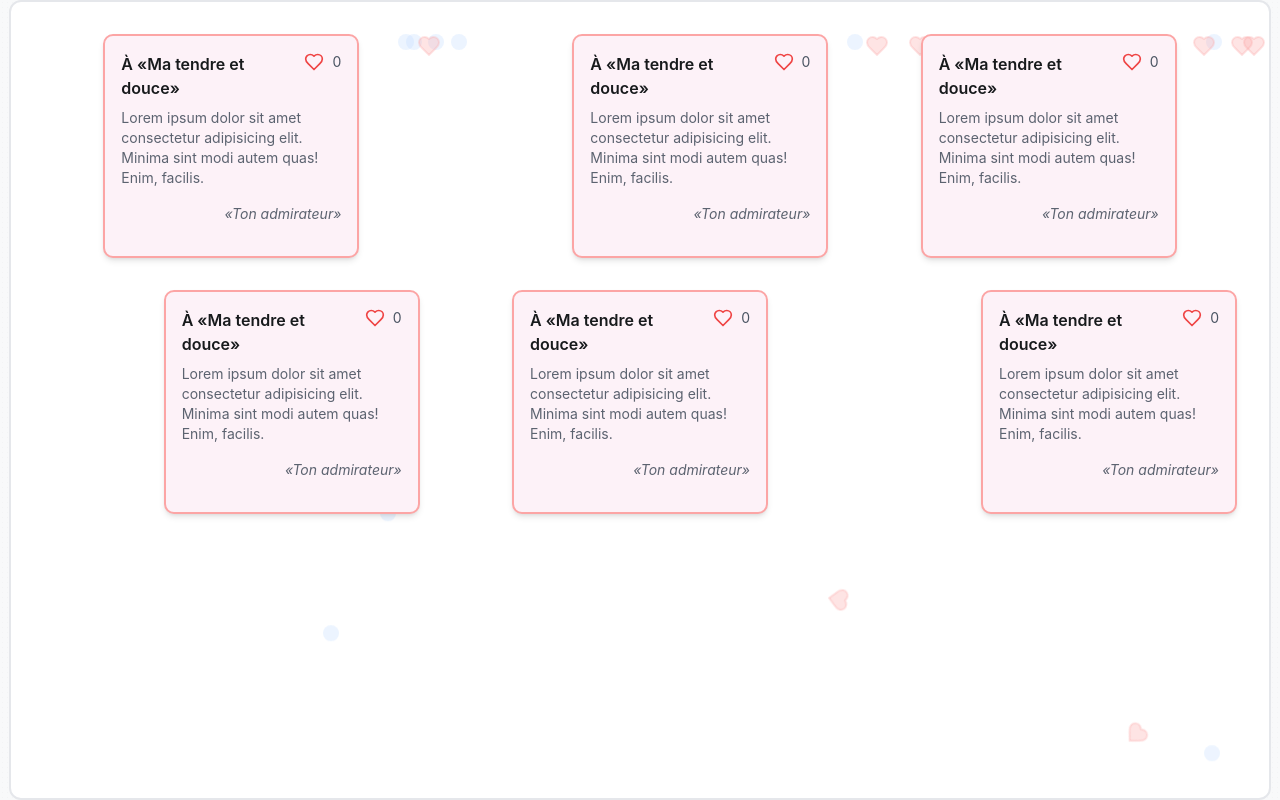
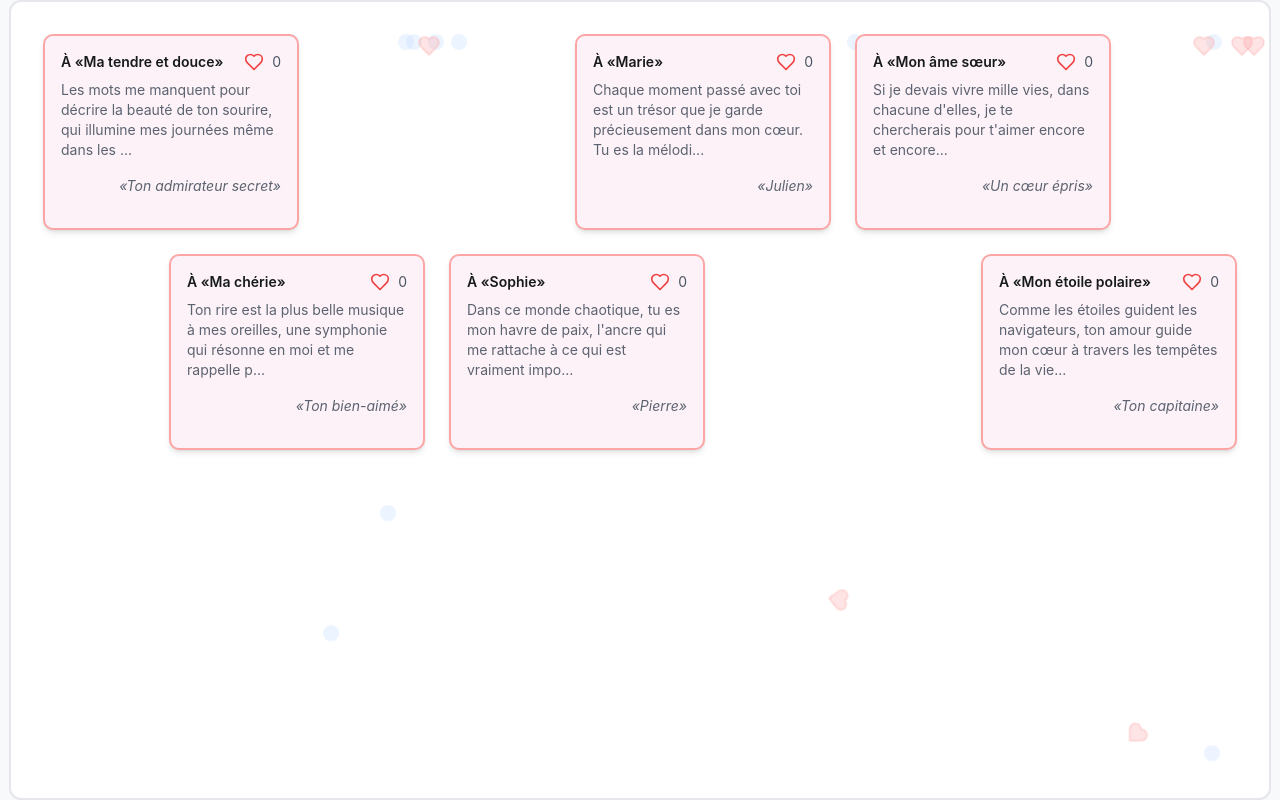
Before and after one commit to club-genie-informatique-enspy/hello-word, a Next.js app: page /v2/messages in a window 1280 px wide. Built offline with nearby package versions, Linux system fonts and the light colour scheme.

Commit message:
Correction page des messages

```diff
--- a/app/v2/messages/page.jsx
+++ b/app/v2/messages/page.jsx
@@ -1,6 +1,49 @@
 'use client'
 import React, { useState, useEffect } from 'react';
-import { Heart } from 'lucide-react';
+import { Heart, X } from 'lucide-react';
+
+// Styles intégrés pour les animations
+const AnimationStyles = () => (
+  <style jsx global>{`
+    @keyframes float {
+      0% { transform: translateY(100vh); opacity: 0; }
+      10% { opacity: 1; }
+      90% { opacity: 1; }
+      100% { transform: translateY(-100px); opacity: 0; }
+    }
+
+    @keyframes sideWays {
+      0% { margin-left: 0; }
+      50% { margin-left: 50px; }
+      100% { margin-left: 0; }
+    }
+
+    @keyframes floatHeart {
+      0% { transform: translateY(100vh) rotate(0deg); opacity: 0; }
+      10% { opacity: 1; }
+      90% { opacity: 1; }
+      100% { transform: translateY(-100px) rotate(360deg); opacity: 0; }
+    }
+
+    @keyframes floatAway {
+      0% {
+        transform: translate(0, 0) rotate(0deg) scale(1);
+        opacity: 1;
+      }
+      100% {
+        transform: translate(var(--tx, 50px), var(--ty, -50px)) rotate(var(--r, 90deg)) scale(0);
+        opacity: 0;
+      }
+    }
+
+    .animate-float-away:nth-child(1) { --tx: 60px; --ty: -40px; --r: 45deg; }
+    .animate-float-away:nth-child(2) { --tx: 40px; --ty: -60px; --r: 90deg; }
+    .animate-float-away:nth-child(3) { --tx: 10px; --ty: -70px; --r: 135deg; }
+    .animate-float-away:nth-child(4) { --tx: -20px; --ty: -60px; --r: 180deg; }
+    .animate-float-away:nth-child(5) { --tx: -40px; --ty: -40px; --r: 225deg; }
+    .animate-float-away:nth-child(6) { --tx: -50px; --ty: -10px; --r: 270deg; }
+  `}</style>
+);
 
 // Composant pour les bulles flottantes
 const FloatingBubble = ({ delay }) => (
@@ -37,7 +80,7 @@ const LikeAnimation = ({ top, left }) => (
         <Heart
           key={i}
           size={16}
-          className="absolute text-red-500 animate-float-away"
+          className="absolute left-52 text-red-500 animate-float-away"
           style={{
             animation: `floatAway 1s forwards ${i * 0.1}s`,
             transform: `rotate(${i * 60}deg)`
@@ -48,9 +91,14 @@ const LikeAnimation = ({ top, left }) => (
   </div>
 );
 
-const MessageCard = ({ message, onHeartClick, isLiked, likeCount, isRight }) => {
+// Popup Modal Component
+const MessageModal = ({ messageData, isOpen, onClose, isLiked, likeCount, onHeartClick }) => {
   const [showAnimation, setShowAnimation] = useState(false);
   const [animationPosition, setAnimationPosition] = useState({ top: 0, left: 0 });
+
+  if (!isOpen || !messageData) return null;
+
+  const { sender, contenu, receiver } = messageData;
 
   const handleHeartClick = (e) => {
     const rect = e.currentTarget.getBoundingClientRect();
@@ -64,12 +112,81 @@ const MessageCard = ({ message, onHeartClick, isLiked, likeCount, isRight }) =>
   };
 
   return (
-    <div className={`relative p-4 bg-pink-50 rounded-lg border-2 border-red-300 w-64 shadow-md
-      hover:shadow-lg transition-shadow duration-300
+    <div className="fixed inset-0 bg-black/50 flex items-center justify-center z-50 p-4" onClick={onClose}>
+      <div className="bg-white border-2 border-red-700 rounded-lg w-full max-w-md max-h-[80vh] overflow-y-auto shadow-xl" onClick={e => e.stopPropagation()}>
+        <div className="p-6 relative">
+          <div className="flex justify-between items-start mb-4">
+            <h3 className="text-xl text-red-400 font-semibold">À «{receiver}»</h3>
+            <button
+              onClick={onClose}
+              className="text-gray-500 hover:text-gray-700 focus:outline-none"
+            >
+              <X size={20} />
+            </button>
+          </div>
+
+          <div className="mb-6">
+            <p className="mb-4">{contenu}</p>
+          </div>
+
+          <div className="flex justify-between items-center">
+            <p className="text-right italic text-sm">«{sender}»</p>
+            <div className="flex items-center gap-2">
+              <button
+                onClick={handleHeartClick}
+                className="focus:outline-none transform transition-transform hover:scale-110"
+              >
+                <Heart
+                  className={`w-6 h-6 transition-colors duration-300 ${isLiked ? 'fill-red-500 text-red-500' : 'text-red-500'}`}
+                />
+              </button>
+              <span className="text-gray-600">{likeCount}</span>
+            </div>
+          </div>
+
+          {showAnimation && <LikeAnimation {...animationPosition} />}
+        </div>
+      </div>
+    </div>
+  );
+};
+
+const MessageCard = ({ messageData, onHeartClick, isLiked, likeCount, isRight }) => {
+  const [showAnimation, setShowAnimation] = useState(false);
+  const [animationPosition, setAnimationPosition] = useState({ top: 0, left: 0 });
+  const [isModalOpen, setIsModalOpen] = useState(false);
+
+  if (!messageData) return null;
+
+  const { sender, contenu, receiver } = messageData;
+
+  // Message to display (truncated)
+  const truncatedContent = contenu.length > 100
+    ? `${contenu.substring(0, 100)}...`
+    : contenu;
+
+  const handleHeartClick = (e) => {
+    e.stopPropagation();
+    const rect = e.currentTarget.getBoundingClientRect();
+    setAnimationPosition({
+      top: e.clientY - rect.top,
+      left: e.clientX - rect.left,
+    });
+    setShowAnimation(true);
+    onHeartClick();
+    setTimeout(() => setShowAnimation(false), 1000);
+  };
+
+  return (
+    <>
+      <div
+        className={`relative p-4 bg-pink-50 rounded-lg border-2 border-red-300 w-full max-w-64 shadow-md
+          hover:shadow-lg transition-all duration-300 cursor-pointer
           ${isRight ? 'ml-auto' : ''}`}
+        onClick={() => setIsModalOpen(true)}
       >
         <div className="flex justify-between items-start mb-2">
-        <span className="font-semibold">À «Ma tendre et douce»</span>
+          <span className="font-semibold text-sm">À «{receiver}»</span>
           <div className="flex items-center gap-2">
             <button
               onClick={handleHeartClick}
@@ -83,21 +200,62 @@ const MessageCard = ({ message, onHeartClick, isLiked, likeCount, isRight }) =>
           </div>
         </div>
 
-      <p className="text-sm mb-4">
-        Lorem ipsum dolor sit amet consectetur adipisicing elit.
-        Minima sint modi autem quas! Enim, facilis.
-      </p>
+        <p className="text-sm mb-4">{truncatedContent}</p>
 
-      <p className="text-right italic text-sm">«Ton admirateur»</p>
+        <p className="text-right italic text-sm">«{sender}»</p>
 
         {showAnimation && <LikeAnimation {...animationPosition} />}
       </div>
+
+      <MessageModal
+        messageData={messageData}
+        isOpen={isModalOpen}
+        onClose={() => setIsModalOpen(false)}
+        isLiked={isLiked}
+        likeCount={likeCount}
+        onHeartClick={onHeartClick}
+      />
+    </>
   );
 };
 
 const LoveMessagesBoard = () => {
   const [likes, setLikes] = useState(Array(6).fill(false));
   const [likeCounts, setLikeCounts] = useState(Array(6).fill(0));
+
+  // Exemple de données structurées
+  const messagesData = [
+    {
+      sender: "Ton admirateur secret",
+      receiver: "Ma tendre et douce",
+      contenu: "Les mots me manquent pour décrire la beauté de ton sourire, qui illumine mes journées même dans les moments les plus sombres. Tu es mon rayon de soleil."
+    },
+    {
+      sender: "Julien",
+      receiver: "Marie",
+      contenu: "Chaque moment passé avec toi est un trésor que je garde précieusement dans mon cœur. Tu es la mélodie qui accompagne mes pensées jour et nuit."
+    },
+    {
+      sender: "Un cœur épris",
+      receiver: "Mon âme sœur",
+      contenu: "Si je devais vivre mille vies, dans chacune d'elles, je te chercherais pour t'aimer encore et encore. Tu es mon éternité."
+    },
+    {
+      sender: "Ton bien-aimé",
+      receiver: "Ma chérie",
+      contenu: "Ton rire est la plus belle musique à mes oreilles, une symphonie qui résonne en moi et me rappelle pourquoi la vie vaut la peine d'être vécue."
+    },
+    {
+      sender: "Pierre",
+      receiver: "Sophie",
+      contenu: "Dans ce monde chaotique, tu es mon havre de paix, l'ancre qui me rattache à ce qui est vraiment important. Je t'aime plus que les mots ne peuvent l'exprimer."
+    },
+    {
+      sender: "Ton capitaine",
+      receiver: "Mon étoile polaire",
+      contenu: "Comme les étoiles guident les navigateurs, ton amour guide mon cœur à travers les tempêtes de la vie. Tu es ma boussole, mon nord véritable."
+    }
+  ];
 
   const handleHeartClick = (index) => {
     setLikes(prev => {
@@ -113,10 +271,10 @@ const LoveMessagesBoard = () => {
     });
   };
 
-  const gridLayout = [[0, 1, 2], [3, 4, 5]];
+  return (
+    <div className="relative p-4 md:p-8 bg-white border-2 border-gray-200 rounded-xl min-h-screen overflow-hidden">
+      <AnimationStyles />
 
-  return (
-    <div className="relative p-8 bg-white border-2 border-gray-200 rounded-xl min-h-screen overflow-hidden">
       {/* Bulles d'eau en arrière-plan */}
       {[...Array(15)].map((_, i) => (
         <FloatingBubble key={`bubble-${i}`} delay={i * 2} />
@@ -127,19 +285,16 @@ const LoveMessagesBoard = () => {
         <FloatingHeart key={`heart-${i}`} delay={i * 3} />
       ))}
 
-      <div className="relative flex flex-col gap-8">
-        {gridLayout.map((row, rowIndex) => (
-          <div key={rowIndex} className="flex justify-between gap-8">
-            {row.map((cardIndex) => (
-              <div key={cardIndex} className="flex-1 flex justify-center">
+      <div className="relative grid grid-cols-1 md:grid-cols-2 lg:grid-cols-3 gap-4 md:gap-6">
+        {messagesData.map((messageData, index) => (
+          <div key={index} className={index % 2 === 1 ? 'flex justify-end' : 'flex justify-start'}>
             <MessageCard
-                  onHeartClick={() => handleHeartClick(cardIndex)}
-                  isLiked={likes[cardIndex]}
-                  likeCount={likeCounts[cardIndex]}
-                  isRight={cardIndex % 2 === 1}
+              messageData={messageData}
+              onHeartClick={() => handleHeartClick(index)}
+              isLiked={likes[index]}
+              likeCount={likeCounts[index]}
+              isRight={index % 2 === 1}
             />
-              </div>
-            ))}
           </div>
         ))}
       </div>
@@ -147,40 +302,4 @@ const LoveMessagesBoard = () => {
   );
 };
 
-// Styles d'animation globaux à ajouter en CSS
-const style = document.createElement('style');
-style.textContent = `
-  @keyframes float {
-    0% { transform: translateY(100vh); opacity: 0; }
-    10% { opacity: 1; }
-    90% { opacity: 1; }
-    100% { transform: translateY(-100px); opacity: 0; }
-  }
-
-  @keyframes sideWays {
-    0% { margin-left: 0; }
-    50% { margin-left: 50px; }
-    100% { margin-left: 0; }
-  }
-
-  @keyframes floatHeart {
-    0% { transform: translateY(100vh) rotate(0deg); opacity: 0; }
-    10% { opacity: 1; }
-    90% { opacity: 1; }
-    100% { transform: translateY(-100px) rotate(360deg); opacity: 0; }
-  }
-
-  @keyframes floatAway {
-    0% {
-      transform: translate(0, 0) rotate(0deg) scale(1);
-      opacity: 1;
-    }
-    100% {
-      transform: translate(var(--tx, 50px), var(--ty, -50px)) rotate(var(--r, 90deg)) scale(0);
-      opacity: 0;
-    }
-  }
-`;
-document.head.appendChild(style);
-
 export default LoveMessagesBoard;
```
Also changed, not shown: app/v2/messages/styles.css (added, +39 -0 lines). Lines whose indentation alone changed are shown as unchanged.
